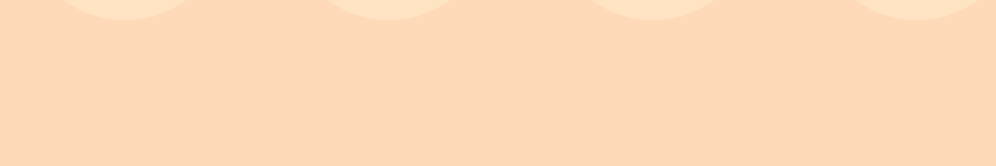
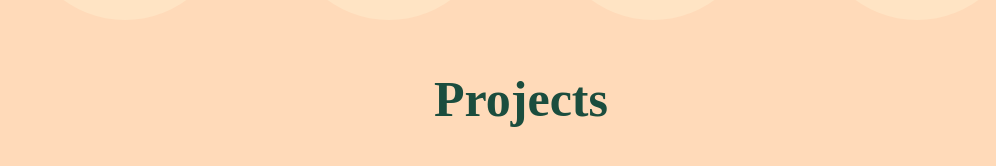
Before and after one commit to Yui1002/portfolio, a React app: page / in a window 1280 px wide. Shown: the part 1025-1191 px from the top of the page, without its empty margins (119-1115 px from the left). Before the commit the page ends 1075 px from the top, so only its background shows below. Built offline with nearby package versions, Linux system fonts and the light colour scheme.

Commit message:
save current work

```diff
--- a/src/components/App.tsx
+++ b/src/components/App.tsx
@@ -1,5 +1,6 @@
 import Headline from "./Headline";
 import Navbar from "./Navbar";
+import Projects from "./Projects";
 import Tools from "./Tools";
 
 const App = () => {
@@ -9,6 +10,7 @@ const App = () => {
             <Navbar />
             <Headline />
             <Tools />
+            <Projects />
         </div>
 
     )
--- /dev/null
+++ b/src/components/Project.tsx
@@ -0,0 +1,15 @@
+const Project = () => {
+    return (
+        <div className="project-container">
+            <div className="project-image">
+
+            </div>
+            <div>
+
+            </div>
+
+        </div>
+    )
+}
+
+export default Project;
--- a/src/components/Projects.tsx
+++ b/src/components/Projects.tsx
@@ -1,7 +1,10 @@
+import Project from "./Project";
+
 const Projects = () => {
     return (
         <div>
-            <h1>Projects</h1>
+            <p className="title">Projects</p>
+
         </div>
     )
 }
--- a/src/components/Tools.tsx
+++ b/src/components/Tools.tsx
@@ -56,7 +56,7 @@ const Tools = () => {
         <AiOutlineDown className="icon" size={60} color="#000" />
       </div>
       <div className="languages-container">
-        <p className="tools-text">I work with...</p>
+        <p className="title">I work with...</p>
         <div className="carousel">
           {currentItems.map(([tool, icon]) => (
             <div key={tool} className="tool">
--- a/src/styles/Tools.css
+++ b/src/styles/Tools.css
@@ -12,11 +12,6 @@
     50% {
         transform: translateY(-24px);
     }
-}
-
-.tools-text {
-    font-size: 50px;
-    font-weight: bold;
 }
 
 .icon {
--- a/src/styles/globals.css
+++ b/src/styles/globals.css
@@ -7,3 +7,9 @@ body {
 h1 {
     font-size: 90px;
 }
+
+.title {
+    font-size: 50px;
+    font-weight: bold;
+    text-align: center;
+}
```
